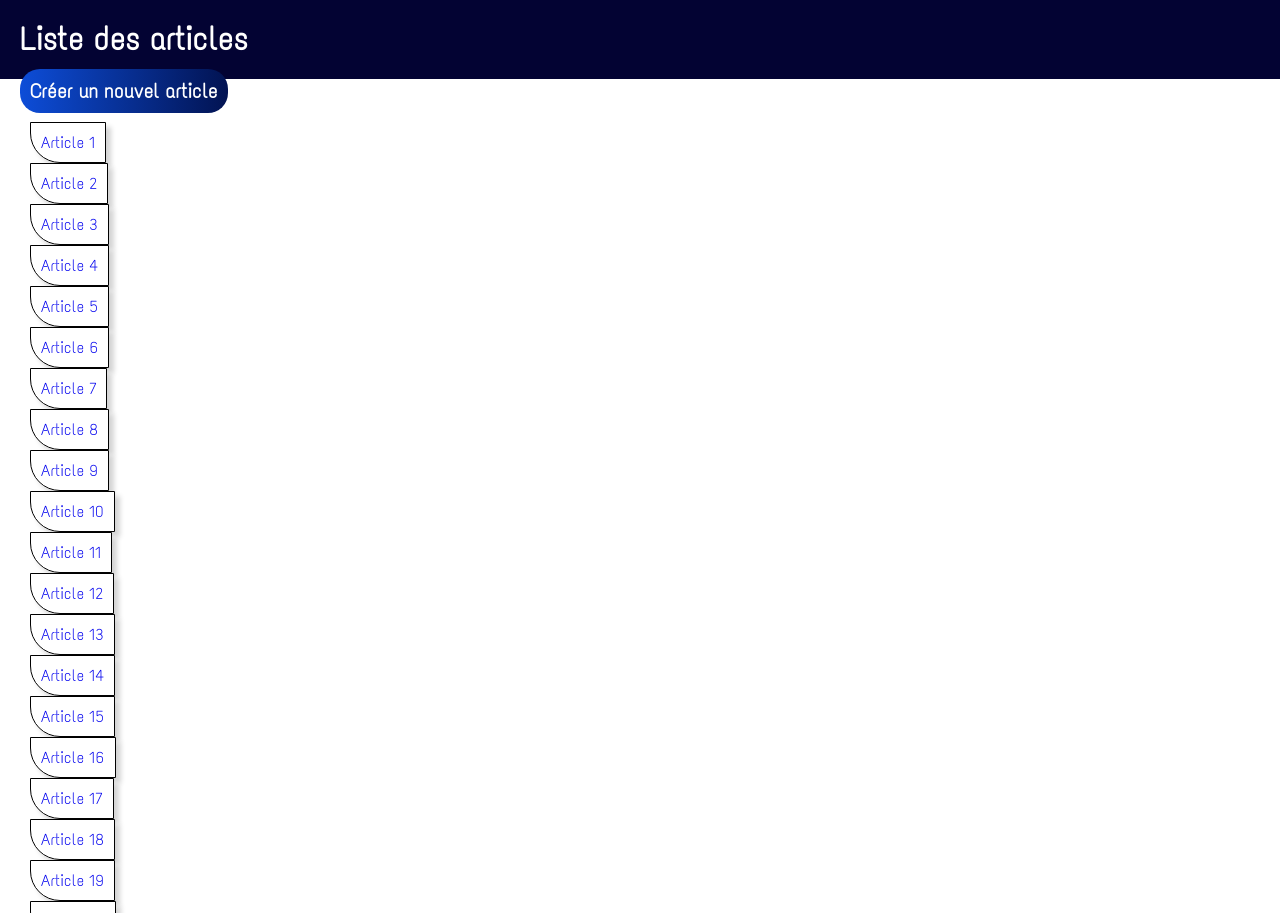
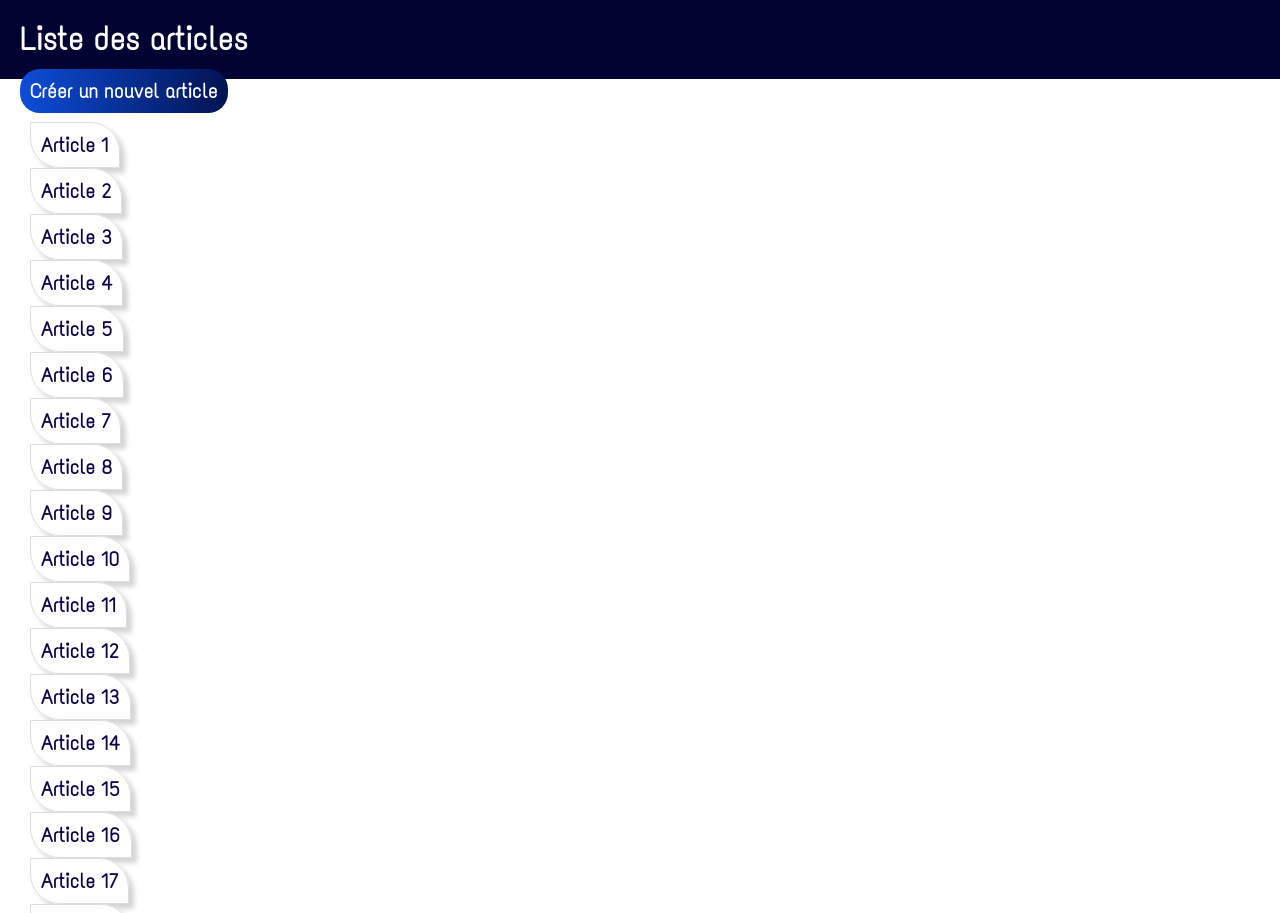
Before and after one commit to magus59/voyage_aventure_v2, a PHP site: page /Views/index.php in a window 1280 px wide. Shown: the top 913 px of the page. Run offline with PHP 8.4, Linux system fonts and the light colour scheme; data comes from the database, SQL or seed files in the repository.

Commit message:
ajout d articles

```diff
--- a/CSS/article.css
+++ b/CSS/article.css
@@ -20,6 +20,9 @@
 
 a{
     text-decoration: none;
+    color: rgb(8, 3, 74);
+    font-weight: bold;
+    font-size: 20px;
 }
 
 ul{
@@ -51,8 +54,8 @@ li{
     background-color: #ffffff;
     box-shadow: 5px 5px 5px rgb(212, 212, 212);
     padding: 10px;
-    border: 1px solid black;
-    border-radius: 0 0 0 30px;
+    border: 1px solid rgb(221, 221, 221);
+    border-radius: 0 30px 0 30px;
 }
 
 #article:hover{
```
